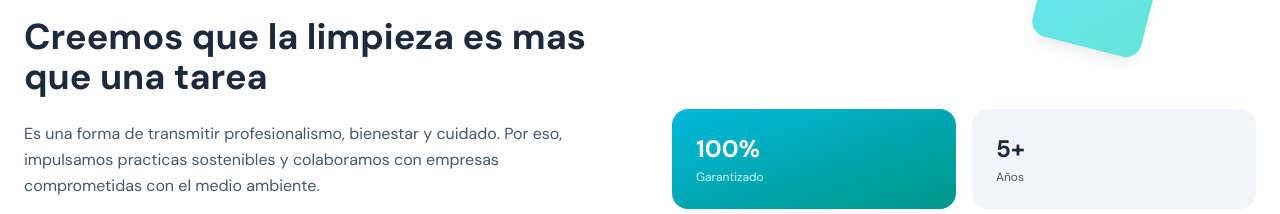
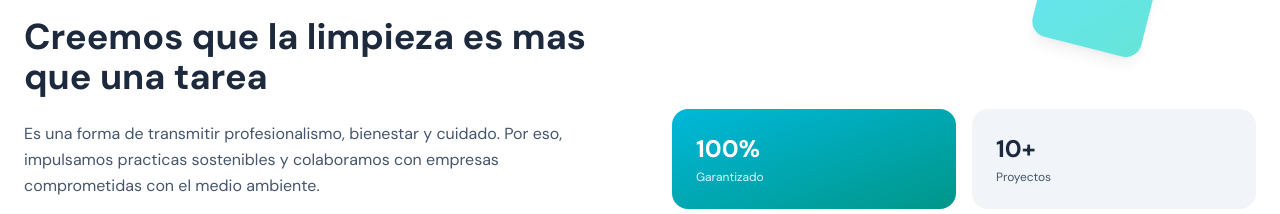
Before and after one commit to ftorresbaeza/cdl-partner, a Next.js app: page / in a window 1280 px wide. Shown: the part 2360-2574 px from the top of the page. Built offline with nearby package versions, Linux system fonts and the light colour scheme.

Commit message:
Cambiar KPI años a proyectos

```diff
--- a/src/app/page.tsx
+++ b/src/app/page.tsx
@@ -569,8 +569,8 @@ export default function Home() {
                   whileHover={{ scale: 1.02 }}
                   className="bg-slate-100 rounded-2xl p-6"
                 >
-                  <div className="text-2xl font-bold text-slate-800 mb-1">5+</div>
-                  <div className="text-slate-600 text-xs">Años</div>
+                  <div className="text-2xl font-bold text-slate-800 mb-1">10+</div>
+                  <div className="text-slate-600 text-xs">Proyectos</div>
                 </motion.div>
                 <motion.div
                   whileHover={{ scale: 1.02 }}
```
